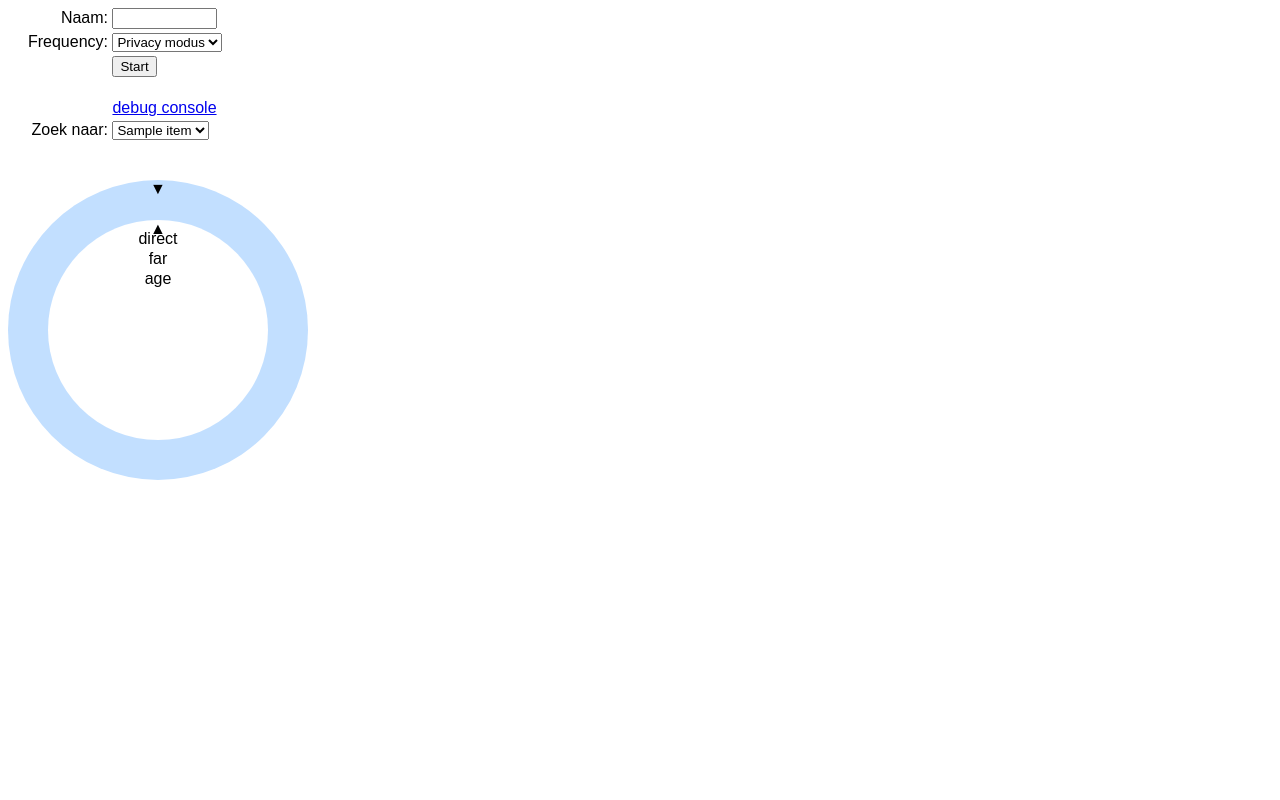
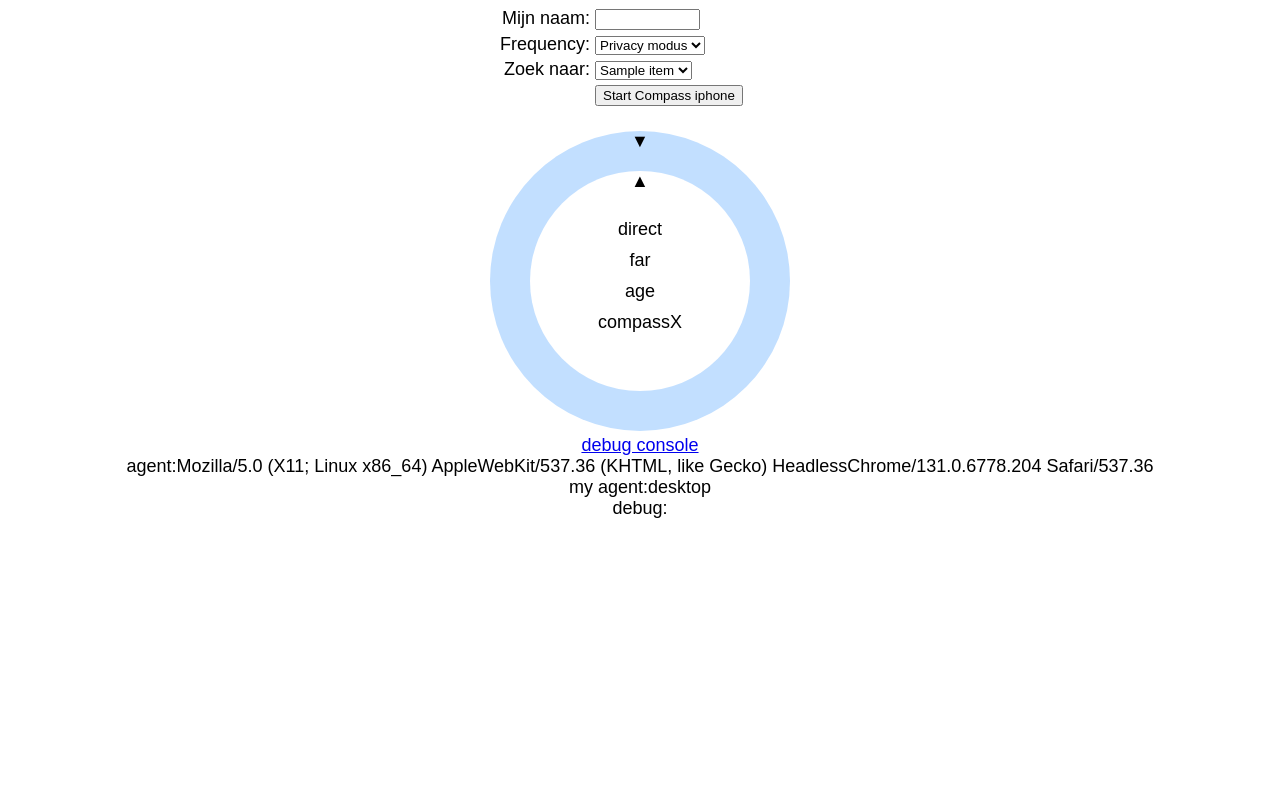
Before and after one commit to judgewooden/watchcoordinates, a Flask app: template templates/index.html in a window 1280 px wide. Run offline with Flask 2, Linux system fonts and the light colour scheme; the template is opened without the code that fills it: most values are stand-ins (such as "Sample title", 1, 10 or a date in 2020).

Commit message:
made an initial working version

```diff
--- a/main.py
+++ b/main.py
@@ -22,18 +22,23 @@ def root_mobile():
         mylist.append(k[6:])
     return render_template('index.html', watches=mylist)
 
+@app.route('/compass')
+def compass_mobile():
+    return render_template('compass.html')
+
 @app.route('/get')
 def api_get():
-    id = request.args.get('id')
+    id = request.args.get('id').strip()
 
     answer={}
     answer['id'] = id
     answer['lastupdated'] = r.hget("watch:" + id, "lastupdated")
-    if answer['lastupdated'] is None:
+    if answer['lastupdated'] is None or id is None or len(id) < 3:
         if app.config["DEBUG"]:
-            print(id, "NOT FOUND")
+            print("NOT FOUND", id)
         return "", 404
 
+    print("hello")
     answer['longitude'] = r.hget("watch:" + id, "longitude")
     answer['latitude'] = r.hget("watch:" + id, "latitude")
 
@@ -47,15 +52,19 @@ def api_set():
         print("set", request.args )
 
     try:
-        id = request.args.get('id')
+        id = request.args.get('id').strip()
         latitude = float(request.args.get('latitude'))
         longitude = float(request.args.get('longitude'))
-        if id is None or latitude is None or longitude is None:
-            raise Exception("BAD REQUEST")
+        if id == None or len(id) < 3:
+            raise Exception("id less than 3 characters")
+        if latitude is None:
+            raise Exception("latidude missing")
+        if longitude is None:
+            raise Exception("longitude missing")
     except Exception as e:
         if app.config["DEBUG"]:
-            print("ERROR", e)
-        return 'ERROR' + e, 400
+            print("BAD REQUEST", e)
+        return '', 400
 
     now = datetime.datetime.now()
 
--- a/templates/functions.html
+++ b/templates/functions.html
@@ -28,7 +28,9 @@ function timeAgo(datetime) {
     var msPerMonth = msPerDay * 30;
     var msPerYear = msPerDay * 365;
 
-    var elapsed = new Date() - datetime;
+    var elapsed = new Date() - new Date(datetime.replace(/-/g, "/"));
+    // debug.innerHTML=debug.innerHTML + "e->"+ elapsed + "<br>";
+    // debug.innerHTML=debug.innerHTML + "d->"+ datetime + "<br>";
 
     if ( isNaN(elapsed) ) {
         long = "no data available";
@@ -36,9 +38,11 @@ function timeAgo(datetime) {
     } else if (elapsed < msPerMinute) {
         long = Math.round(elapsed/1000) + ' seconds ago';
         short = Math.round(elapsed/1000) + 'sec';
+        next = 1000;
     } else if (elapsed < msPerHour) {
         long = Math.round(elapsed/msPerMinute) + ' minutes ago';
         short = Math.round(elapsed/msPerMinute) + 'min';
+        next = 60 * 1000;
     }
     else if (elapsed < msPerDay) {
         long = Math.round(elapsed/msPerHour) + ' hours ago';
--- a/templates/index.html
+++ b/templates/index.html
@@ -1,15 +1,16 @@
 <html>
-<meta id="viewport" name="viewport" content="width=device-width, initial-scale=1">
+<meta name="viewport" content="width=device-width, initial-scale=1, minimum-scale=1, maximum-scale=1, user-scalable=no" />
+<meta name="apple-mobile-web-app-capable" content="yes" />
 <body>
-    <div>
+    <div class=all>
         <div class=block>
-            <label>Naam:</label>
-            <input type="string" id=me size=10>
+            <label>Mijn naam:</label>
+            <input type="string" id=me size=10 list="watches">
             <span id=msg></span>
         </div>
         <div class=block>
             <label>Frequency:</label>
-            <select id=freq size=1>
+            <select id=freq size=1 onchange="startGEO()">
                 <option value="-1">Privacy modus</option>
                 <option value="5">5 sec</option>
                 <option value="10">10 sec</option>
@@ -22,16 +23,8 @@
                 <option value="900">15 min</option>
                 <option value="1800">30 min</option>
                 <option value="3600">1 uur</option>
-                <!-- <option value="0">Doe ik zelf</option> -->
+                <option value="0">Doe ik zelf</option>
             </select> <br>
-        </div>
-        <div class=block>
-            <label></label>
-            <button id=start type="button" onclick="startGEO()">Start</button> <br> <br>
-        </div>
-        <div class=block>
-            <label></label>
-            <a href="/web"">debug console</a>
         </div>
         <div class=block>
             <label>Zoek naar:</label>
@@ -39,32 +32,55 @@
                 {% for item in watches %}
                 <option>{{ item }}</option>
                 {% endfor %}
-            </select> <br> <br> <br>
+            </select>
+        </div>
+        <div class=block>
+            <label></label>
+            <button type="button" onclick="startCompass()">Start Compass iphone</button> <br> <br>
+        </div>
+        <div class=block>
+            <div class=wcircle onclick="calcGEO()"">
+                <div id=cir-out class='circle wcircle-out'>&#9660;</div>
+                <div id=cir-in class='circle wcircle-in'>&#9650;</div>
+                <div class='wcontainer'>
+                    <div id=way class="witems">direct</div>
+                    <div id=far class="witems">far</div>
+                    <div id=age class="witems">age</div>
+                    <div id=compass class="witems">compassX</div>
                 </div>
             </div>
-    <div class=center>
-        <div class=w-circle onclick="calcGEO()"">
-            <div id=cir1-out class='circle w-circle-out'>&#9660;</div>
-            <div id=cir1-in class='circle w-circle-in'>&#9650;</div>
-            <div class='w-circle flex-container'>
-                <div id=way class="w-way flex-items">direct</div>
-                <div id=far class="w-far flex-items">far</div>
-                <div id=age class="w-age flex-items">age</div>
         </div>
+        <div class=debug>
+            <a href="/web"">debug console</a> <br>
+            agent:<span id=agent></span> <br>
+            my agent:<span id=myagent></span> <br>
+            debug:<span id=debug></span> <br>
         </div>
     <div>
+<datalist id=watches>
+{% for item in watches %}
+<option>{{ item }}</option>
+{% endfor %}
+</datalist>
 </body>
 </html>
 
 <style>
   html {
     font-family: sans-serif;
-    /* font-size: small; */
-    /* height: 100vh;
-    width: 100vw; */
+    font-size: large;
+  }
+
+  .all {
+    text-align: center;
+    margin:auto;
+    display:block;
   }
 
   .block {
+    text-align: left;
+    width: 300px;
+    margin:auto;
     margin-bottom: 4px;
   }
 
@@ -74,11 +90,7 @@
     text-align: right;
   }
 
-  .center {
-    text-align: center;
-  }
-
-  .w-circle {
+  .wcircle {
     position: relative;
     width: 300px; /* 150px; */
     height: 300px; /* 150px; */
@@ -87,7 +99,7 @@
     cursor: pointer;
   }
 
-  .w-circle>* {
+  .wcircle>* {
     text-align: center;
     position: absolute;
     border-radius: inherit;
@@ -95,21 +107,21 @@
     height: inherit;
   }
 
-  .w-circle-out {
+  .wcircle-out {
     background: #C2DFFF; /* sea blue */;
-    transition: 1.3s;
+    transition: 0.3s;
   }
 
-  .w-circle-in {
+  .wcircle-in {
     background: white;
-    transition: 0.3s;
+    transition: 1.3s;
     top: 40px;
     left: 40px;
     width: calc(300px - 80px);
     height: calc(300px - 80px);
   }
 
-  .flex-container {
+  .wcontainer {
     display: flex;
     flex-direction: column;
     flex-wrap: nowrap;
@@ -118,25 +130,35 @@
     align-content: normal;
   }
 
- .w-way {
-    top: 50px;
-    height: 20px;
+  .witems {
+    display: block;
+    flex-grow: 0;
+    flex-shrink: 1;
+    flex-basis: auto;
+    align-self: auto;
+    order: 0;
+    padding-bottom: 10px;
    }
 
-  .w-far {
-    top: 70px;
-    height: 20px;
+   .debug {
+        width: 100%;
    }
-
-  .w-age {
-    top: 90px;
-    height: 20px; */
-  }
-
 </style>
 {% include 'functions.html' %}
+<script>
 
-<script>
+var debug = document.getElementById('debug');
+debug.innerHTML="<br>";
+
+document.getElementById('agent').innerHTML = navigator.userAgent;
+agent="desktop";
+if (/Android/i.test(navigator.userAgent)) {
+    agent="android";
+}
+if (/iPhone/i.test(navigator.userAgent)) {
+    agent="iphone";
+}
+document.getElementById('myagent').innerHTML = agent;
 
 function clean() {
   var keys = Object.keys(localStorage);
@@ -146,75 +168,160 @@ function clean() {
 }
 
 window.onload = function() {
-    console.log(localStorage.getItem('me'), "loaded");
     if ( localStorage.getItem('me') != null ) {
         document.getElementById('me').value=localStorage.getItem('me');
     }
+    if ( localStorage.getItem('freq') != null ) {
+        document.getElementById('freq').value=localStorage.getItem('freq');
+    }
+    startGEO();
 };
 
 var myname="";
 var myfreq=-1;
-var running=false;
+var timer;
+var friend_updated = "";
+var friend_lat;
+var friend_lon;
 var lat = 0;
 var lon = 0;
-var timer;
-var friend_updated;
-var friend_lat;
-var friend_lon;
+var cir_in = document.getElementById('cir-in');
+var cir_out = document.getElementById('cir-out');
+var direction = 0;
+var last_compass;
+var brng;
+var last_dbrng;
+
+function updateCompass() {
+
+    var compass = 360 - direction;
+    if (Math.abs(compass - last_compass)<180) {
+        cir_out.style.webkitTransition = 'all 0.3s ease-in-out';
+    } else {
+        cir_out.style.webkitTransition = 'none';
+    }
+    cir_out.style.transform = "rotate(" + compass + "deg)";
+    last_compass = compass;
+
+    var dbrng = compass - brng;
+    if (Math.abs(dbrng - last_dbrng)<180) {
+        cir_in.style.webkitTransition = 'all 0.1s ease-in-out';
+    } else {
+        cir_in.style.webkitTransition = 'none';
+    }
+    cir_in.style.transform = "rotate(" + dbrng + "deg)";
+    last_dbrng = dbrng;
+
+    document.getElementById('compass').innerHTML = "c->" + compass.toFixed(0)
+        + "  b->" + brng.toFixed(0)
+        + "  d->" + dbrng.toFixed(0);
+
+}
+
+function startCompass() {
+
+    if (agent == "desktop" ) {
+        document.getElementById('compass').innerHTML = "desktop";
+        var el = document.getElementsByClassName("circle");
+        for(var i = 0; i < el.length; i++) {
+            el[i].style.transform = "rotate(" + brng + "deg)";
+        }
+    }
+
+    if (agent == "android" ) {
+        window.addEventListener('deviceorientation', (e) => {
+            direction = e.webkitCompassHeading;
+                updateCompass();
+        })
+    }
+
+    if (agent == "iphone" ) {
+        DeviceOrientationEvent.requestPermission()
+        .then(response => {
+            if (response == 'granted') {
+                window.addEventListener('deviceorientation', (e) => {
+                    direction = e.webkitCompassHeading
+                        updateCompass();
+                })
+            }
+        })
+        .catch(error => {
+            debug.innerHTML = debug.innerHTML + " error: " + error + " <br>";
+            console.error(error);
+        })
+    }
+
+}
 
 function startGEO() {
-    if (running) {
+
+    myfreq=document.getElementById("freq").value;
     clearInterval(timer);
-        running=false;
-        document.getElementById("start").innerHTML="Start";
+
+    if (myfreq < 0) {
         document.getElementById("msg").innerHTML = "";
+        document.getElementById("me").disabled=false;
 
     } else {
-        myfreq=document.getElementById("freq").value;
-        if ( myfreq < 1 ) {
-            alert("Selecteer een frequentie");
-            return;
-        }
+        document.getElementById("me").disabled=true;
 
         myname=document.getElementById("me").value.trim();
         if (myname.length < 3) {
             alert("Naam is te kort");
-            return;
-        }
+            document.getElementById("freq").value=-1;
+        } else {
             document.getElementById("me").value=myname;
             localStorage.setItem('me', myname);
 
-        // disable fields here
-        sendToServer();
-        timer = setInterval( sendToServer , myfreq * 1000 );
-        running=true;
-        document.getElementById("start").innerHTML="Stop";
+            if ( myfreq > 0 ) {
+                getGEOandSendToServer();
+                timer = setInterval( getGEOandSendToServer() , myfreq * 1000 );
             }
+        }
+    }
+    localStorage.setItem('freq', document.getElementById("freq").value);
+
 }
 
 function calcGEO() {
-    console.log("calcGEO");
-    if (freq != -1) { //privacy mode
-        sendToServer();
-    } else {
-        updateGEO();
-    }
+    document.getElementById("cir-in").style.backgroundColor = "red";
+
+    navigator.geolocation.getCurrentPosition( function( position ) {
+        lat = position.coords.latitude;
+        lon = position.coords.longitude;
 
         path = "/get?id=" + document.getElementById("name").value;
         console.log(path);
         fetch(path).then(function (response) {
             document.getElementById("msg").innerHTML = response.status;
-        return response.text();
-    }).then(function (answer) {
-        console.log("answer", answer);
-
-        if ( answer.length > 0 ) {
-            var json = JSON.parse(answer);
+            return response.json();
+        }).then(function (json) {
+            console.log(json);
 
             friend_updated = json.lastupdated;
             friend_lat = json.latitude;
             friend_lon = json.longitude;
+
+            updateGEO();
+
+            document.getElementById("cir-in").style.backgroundColor = "white";
+
+            startCompass()
+
+        }).catch(function (err) {
+            alert("unexpected error" + err);
+        })
+
+        if ( myfreq == 0 ) {
+            sendToServer();
         }
+
+    }, function(error) {
+        alert("Geolocation failed");
+    }, gelocationOptions);
+}
+
+function updateGEO() {
 
     dist = distanceInKM(lat, lon, friend_lat, friend_lon);
     if ( dist < 1 ) {
@@ -224,19 +331,12 @@ function calcGEO() {
     }
     document.getElementById("far").innerHTML = answer;
 
-        last = timeAgo(new Date(friend_updated));
+    last = timeAgo(friend_updated);
     document.getElementById("age").innerHTML = last.short;
 
     brng = calculateDegrees(lat, lon, friend_lat, friend_lon);
     document.getElementById("way").innerHTML = degToCompass(brng);
-        var el = document.getElementsByClassName("circle");
-        for(var i = 0; i < el.length; i++) {
-            el[i].style.transform = "rotate(" + brng + "deg)";
-        }
 
-    }).catch(function (err) {
-        aler("unexpected error" + err);
-    })
 }
 
 const gelocationOptions = {
@@ -245,28 +345,21 @@ const gelocationOptions = {
   maximumAge: 0
 }
 
-function updateGEO() {
-    // uncomment this to work on production
-    // lat = 12.34;
-    // lon = 33.44;
-    // return true;
-  if (navigator.geolocation) {
+function getGEOandSendToServer() {
     navigator.geolocation.getCurrentPosition( function( position ) {
         lat = position.coords.latitude;
         lon = position.coords.longitude;
-        return true;
+
+        sendToServer();
+
     }, function(error) {
-        alert("Geolocation failed");
-        return false;
-    }, gelocationOptions)
-  } else {
-        alert("Geolocation not supported.");
-        return false;
-  }
+        alert("Send Geolocation failed");
+    }, gelocationOptions);
+
 }
 
 function sendToServer() {
-    if ( updateGEO() == false ) return;
+
     var path = "/set?id=" + myname + "&longitude=" + lon + "&latitude=" + lat;
 
     console.log(path);
@@ -280,6 +373,12 @@ function sendToServer() {
     }).catch(function (err) {
         console.warn("unexpected error", err)
     })
+
+    // if defined, update the friend's location
+    if ( friend_updated != "" ) {
+        updateGEO();
+    }
+
 }
 
 </script>
```
Also changed, not shown: templates/compass.html (added, +142 -0 lines), templates/web.html (+17 -90 lines). Lines whose indentation alone changed are shown as unchanged.
